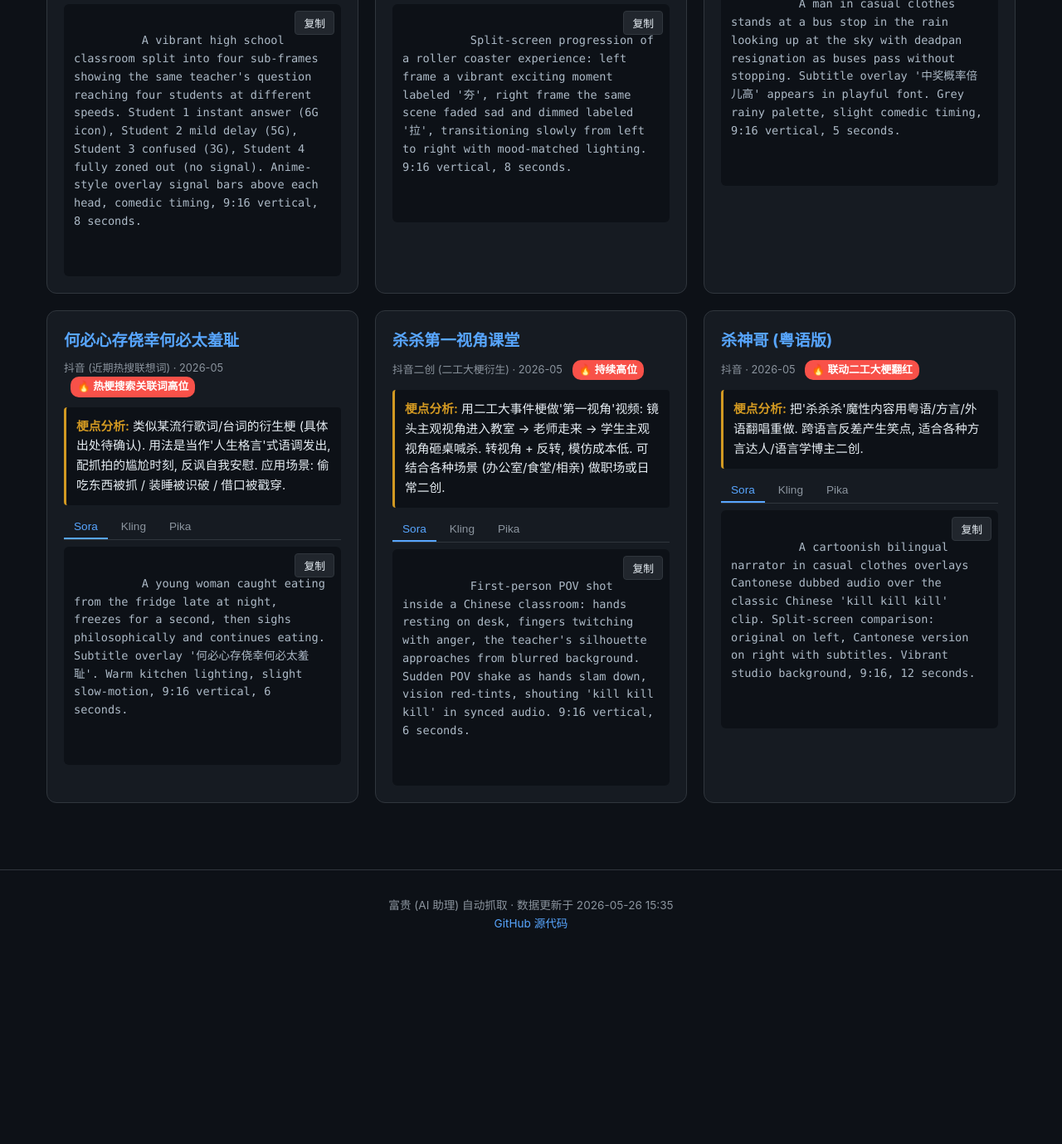
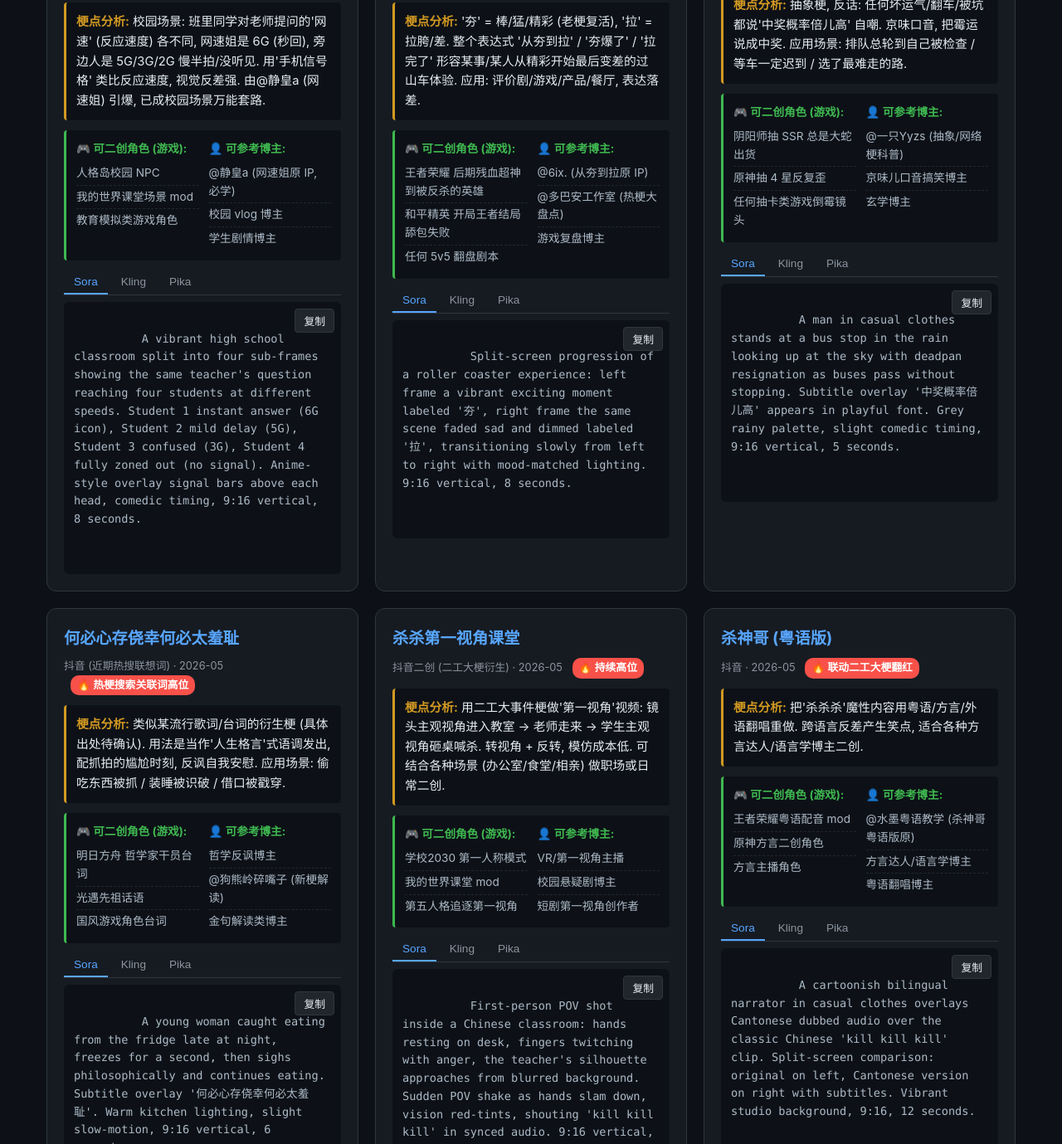
Before and after one commit to qinqin-boop/memehub, a plain HTML site: page index.html in a window 1280 px wide. Shown: the part 1374-2753 px from the top of the page at 83% size. Before the commit the page ends 2531 px from the top, so only its background shows below. Drawn offline with Linux system fonts and the light colour scheme.

Commit message:
v4: 每个梗加二创角色推荐 (游戏角色 + 热门博主)

```diff
--- a/app.js
+++ b/app.js
@@ -41,6 +41,7 @@ function render() {
         <div class="analysis">
           <strong>梗点分析:</strong> ${escapeHtml(m.analysis || "")}
         </div>
+        ${m.characters ? renderChars(m.characters) : ""}
         <div class="prompt-tabs">
           ${promptKeys
             .map(
@@ -100,6 +101,23 @@ function wireCopy(btn, text) {
   });
 }
 
+function renderChars(c) {
+  const game = (c.game || []).map((g) => `<li>${escapeHtml(g)}</li>`).join("");
+  const blogger = (c.blogger || []).map((g) => `<li>${escapeHtml(g)}</li>`).join("");
+  return `
+    <div class="chars">
+      <div class="chars-group">
+        <strong>🎮 可二创角色 (游戏):</strong>
+        <ul>${game}</ul>
+      </div>
+      <div class="chars-group">
+        <strong>👤 可参考博主:</strong>
+        <ul>${blogger}</ul>
+      </div>
+    </div>
+  `;
+}
+
 function escapeHtml(s) {
   if (s == null) return "";
   return String(s)
--- a/data.json
+++ b/data.json
@@ -12,6 +12,18 @@
         "Sora": "A dramatic Chinese classroom scene from a security camera angle: a young male student slumps at his desk asleep, the professor approaches, gently taps the desk. The student suddenly stands up, slams the desk with both palms, face distorted with rage, yells 'kill kill kill' three times. Other students freeze in shock. Dim fluorescent lighting, handheld POV style, 9:16 vertical, 8 seconds.",
         "Kling": "中国大学教室监控视角戏剧场景: 年轻男生趴桌睡觉, 教授走近轻敲桌子, 学生突然起身用双手砸桌, 表情扭曲愤怒, 喊'杀杀杀'三声, 其他同学震惊定格. 昏暗荧光灯, 手持POV风, 9:16竖屏, 8秒",
         "Pika": "Chinese university classroom security cam, sleeping student awakens enraged, slams desk yelling 'kill kill kill' three times, students frozen, dim fluorescent, 9:16, 8s"
+      },
+      "characters": {
+        "game": [
+          "第五人格 求生者/监管者 (校园恐怖氛围对位)",
+          "学校2030 学生角色",
+          "人格岛校园模式角色"
+        ],
+        "blogger": [
+          "@静皇a (网速姐 - 校园场景王)",
+          "@话匣子FM (社会议题评论员风)",
+          "校园 vlog 博主类"
+        ]
       }
     },
     {
@@ -25,6 +37,18 @@
         "Sora": "Two anime-style characters in school uniforms perform a synchronized punchy dance with sharp pose changes on each beat. Background flashes red on the 'kill kill kill' downbeat with motion-blur action lines. High contrast bright colors, energetic editing, 9:16 vertical, 15 seconds.",
         "Kling": "两个校服动漫角色, 同步节奏感舞蹈, 每个重拍换姿势. 'kill'重拍背景闪红+动作线特效. 高对比明亮色彩, 节奏剪辑, 9:16, 15秒",
         "Pika": "Two anime school students dance synchronized, red flash on beat, kill kill kill, action lines, vibrant, 9:16, 15s"
+      },
+      "characters": {
+        "game": [
+          "王者荣耀 李白/赵云 (剑舞战姿)",
+          "原神 雷电将军/胡桃 (节奏感角色)",
+          "蛋仔派对对战小蛋仔"
+        ],
+        "blogger": [
+          "@汤圆有汤 (战战战杀杀杀原版)",
+          "@黑黄小子 (双人舞挑战)",
+          "舞蹈挑战博主"
+        ]
       }
     },
     {
@@ -38,6 +62,18 @@
         "Sora": "Office meeting scene: a young professional struggles to keep a straight face while a colleague says something absurd. Camera zooms in slowly on twitching lips fighting back a smile. Text overlay '试图轻松绷住' appears. Bright office lighting, 9:16 vertical, 6 seconds.",
         "Kling": "办公室会议场景: 年轻职员强忍不笑当同事说荒谬的话. 镜头缓慢推近抖动的嘴角. 屏幕字幕'试图轻松绷住'. 明亮办公室, 9:16, 6秒",
         "Pika": "Office worker tries not to laugh during meeting, slow zoom on lips, subtitle 试图轻松绷住, bright office, 9:16, 6s"
+      },
+      "characters": {
+        "game": [
+          "王者荣耀 鲁班/张良 (反应迟钝萌)",
+          "原神 派蒙 (经典绷不住)",
+          "蛋仔派对表情包小蛋仔"
+        ],
+        "blogger": [
+          "@奇T新 (专治笑点低)",
+          "@白泽梗百科",
+          "办公室搞笑博主类"
+        ]
       }
     },
     {
@@ -51,6 +87,18 @@
         "Sora": "A vibrant high school classroom split into four sub-frames showing the same teacher's question reaching four students at different speeds. Student 1 instant answer (6G icon), Student 2 mild delay (5G), Student 3 confused (3G), Student 4 fully zoned out (no signal). Anime-style overlay signal bars above each head, comedic timing, 9:16 vertical, 8 seconds.",
         "Kling": "高中教室分四格: 同一老师提问到四个学生反应不同速度. 1立刻答(6G信号图标), 2轻微延迟(5G), 3困惑(3G), 4完全走神(无信号). 动漫风信号格特效悬头顶, 喜剧节奏, 9:16, 8秒",
         "Pika": "Classroom split-four-frame, same question reaches students at different speeds, signal bar icons above heads 6G/5G/3G/no signal, anime overlay, comedic, 9:16, 8s"
+      },
+      "characters": {
+        "game": [
+          "人格岛校园 NPC",
+          "我的世界课堂场景 mod",
+          "教育模拟类游戏角色"
+        ],
+        "blogger": [
+          "@静皇a (网速姐原 IP, 必学)",
+          "校园 vlog 博主",
+          "学生剧情博主"
+        ]
       }
     },
     {
@@ -64,6 +112,18 @@
         "Sora": "Split-screen progression of a roller coaster experience: left frame a vibrant exciting moment labeled '夯', right frame the same scene faded sad and dimmed labeled '拉', transitioning slowly from left to right with mood-matched lighting. 9:16 vertical, 8 seconds.",
         "Kling": "过山车体验分屏: 左 '夯' 鲜艳激动场景, 右 '拉' 同场景褪色暗淡, 慢速左到右过渡+对应灯光. 9:16, 8秒",
         "Pika": "Split-screen 夯 vibrant exciting vs 拉 faded sad, slow transition, mood lighting, 9:16, 8s"
+      },
+      "characters": {
+        "game": [
+          "王者荣耀 后期残血超神到被反杀的英雄",
+          "和平精英 开局王者结局舔包失败",
+          "任何 5v5 翻盘剧本"
+        ],
+        "blogger": [
+          "@6ix. (从夯到拉原 IP)",
+          "@多巴安工作室 (热梗大盘点)",
+          "游戏复盘博主"
+        ]
       }
     },
     {
@@ -77,6 +137,18 @@
         "Sora": "A man in casual clothes stands at a bus stop in the rain looking up at the sky with deadpan resignation as buses pass without stopping. Subtitle overlay '中奖概率倍儿高' appears in playful font. Grey rainy palette, slight comedic timing, 9:16 vertical, 5 seconds.",
         "Kling": "雨中公交站男生穿便服无奈仰望天空, 公交一辆辆开过不停. 屏幕字幕'中奖概率倍儿高' 俏皮字体. 灰色雨天调, 喜剧节奏, 9:16, 5秒",
         "Pika": "Man at bus stop in rain, buses pass without stopping, deadpan, subtitle 中奖概率倍儿高, grey rainy, 9:16, 5s"
+      },
+      "characters": {
+        "game": [
+          "阴阳师抽 SSR 总是大蛇出货",
+          "原神抽 4 星反复歪",
+          "任何抽卡类游戏倒霉镜头"
+        ],
+        "blogger": [
+          "@一只Yyzs (抽象/网络梗科普)",
+          "京味儿口音搞笑博主",
+          "玄学博主"
+        ]
       }
     },
     {
@@ -90,6 +162,18 @@
         "Sora": "A young woman caught eating from the fridge late at night, freezes for a second, then sighs philosophically and continues eating. Subtitle overlay '何必心存侥幸何必太羞耻'. Warm kitchen lighting, slight slow-motion, 9:16 vertical, 6 seconds.",
         "Kling": "深夜年轻女生从冰箱偷食被发现, 定格1秒然后哲学地叹气继续吃. 屏幕字幕'何必心存侥幸何必太羞耻'. 暖色厨房灯, 轻微慢镜, 9:16, 6秒",
         "Pika": "Woman caught eating from fridge at night, freezes then sighs philosophically continues, subtitle 何必心存侥幸何必太羞耻, warm kitchen, 9:16, 6s"
+      },
+      "characters": {
+        "game": [
+          "明日方舟 哲学家干员台词",
+          "光遇先祖话语",
+          "国风游戏角色台词"
+        ],
+        "blogger": [
+          "哲学反讽博主",
+          "@狗熊岭碎嘴子 (新梗解读)",
+          "金句解读类博主"
+        ]
       }
     },
     {
@@ -103,6 +187,18 @@
         "Sora": "First-person POV shot inside a Chinese classroom: hands resting on desk, fingers twitching with anger, the teacher's silhouette approaches from blurred background. Sudden POV shake as hands slam down, vision red-tints, shouting 'kill kill kill' in synced audio. 9:16 vertical, 6 seconds.",
         "Kling": "中式教室第一视角: 手放桌上手指颤抖, 老师模糊轮廓从背景走近. 突然视角晃动手砸桌, 视野泛红, 同步喊'杀杀杀'. 9:16, 6秒",
         "Pika": "POV Chinese classroom, angry hands trembling, teacher silhouette approaches, slam desk POV shake red tint, kill kill kill, 9:16, 6s"
+      },
+      "characters": {
+        "game": [
+          "学校2030 第一人称模式",
+          "我的世界课堂 mod",
+          "第五人格追逐第一视角"
+        ],
+        "blogger": [
+          "VR/第一视角主播",
+          "校园悬疑剧博主",
+          "短剧第一视角创作者"
+        ]
       }
     },
     {
@@ -116,6 +212,18 @@
         "Sora": "A cartoonish bilingual narrator in casual clothes overlays Cantonese dubbed audio over the classic Chinese 'kill kill kill' clip. Split-screen comparison: original on left, Cantonese version on right with subtitles. Vibrant studio background, 9:16, 12 seconds.",
         "Kling": "卡通双语博主, 用粤语翻唱'杀杀杀'原版片段, 左右分屏: 左原版/右粤语字幕版. 鲜艳工作室背景, 9:16, 12秒",
         "Pika": "Bilingual narrator dubs kill clip in Cantonese, split-screen compare, vibrant studio, subtitles, 9:16, 12s"
+      },
+      "characters": {
+        "game": [
+          "王者荣耀粤语配音 mod",
+          "原神方言二创角色",
+          "方言主播角色"
+        ],
+        "blogger": [
+          "@水墨粤语教学 (杀神哥粤语版原)",
+          "方言达人/语言学博主",
+          "粤语翻唱博主"
+        ]
       }
     }
   ]
--- a/style.css
+++ b/style.css
@@ -148,6 +148,46 @@ main {
   color: #d29922;
 }
 
+.chars {
+  background: #0d1117;
+  border-left: 3px solid #3fb950;
+  padding: 12px;
+  margin: 12px 0;
+  border-radius: 4px;
+  font-size: 0.85rem;
+  display: grid;
+  grid-template-columns: 1fr 1fr;
+  gap: 12px;
+}
+
+.chars-group strong {
+  color: #3fb950;
+  display: block;
+  margin-bottom: 4px;
+}
+
+.chars ul {
+  list-style: none;
+  padding-left: 0;
+  margin: 0;
+}
+
+.chars li {
+  padding: 3px 0;
+  color: #adbac7;
+  border-bottom: 1px dashed #21262d;
+}
+
+.chars li:last-child {
+  border-bottom: none;
+}
+
+@media (max-width: 600px) {
+  .chars {
+    grid-template-columns: 1fr;
+  }
+}
+
 .prompt-tabs {
   display: flex;
   gap: 4px;
```
